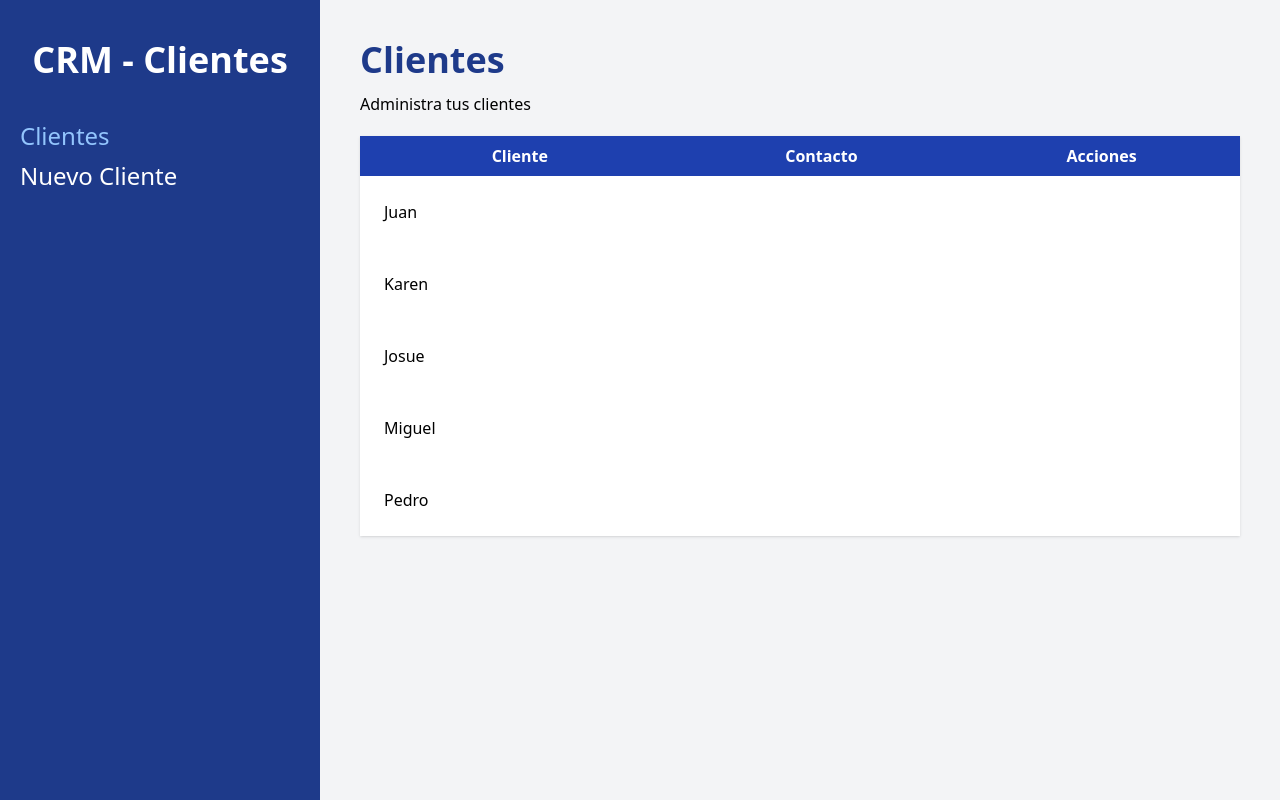
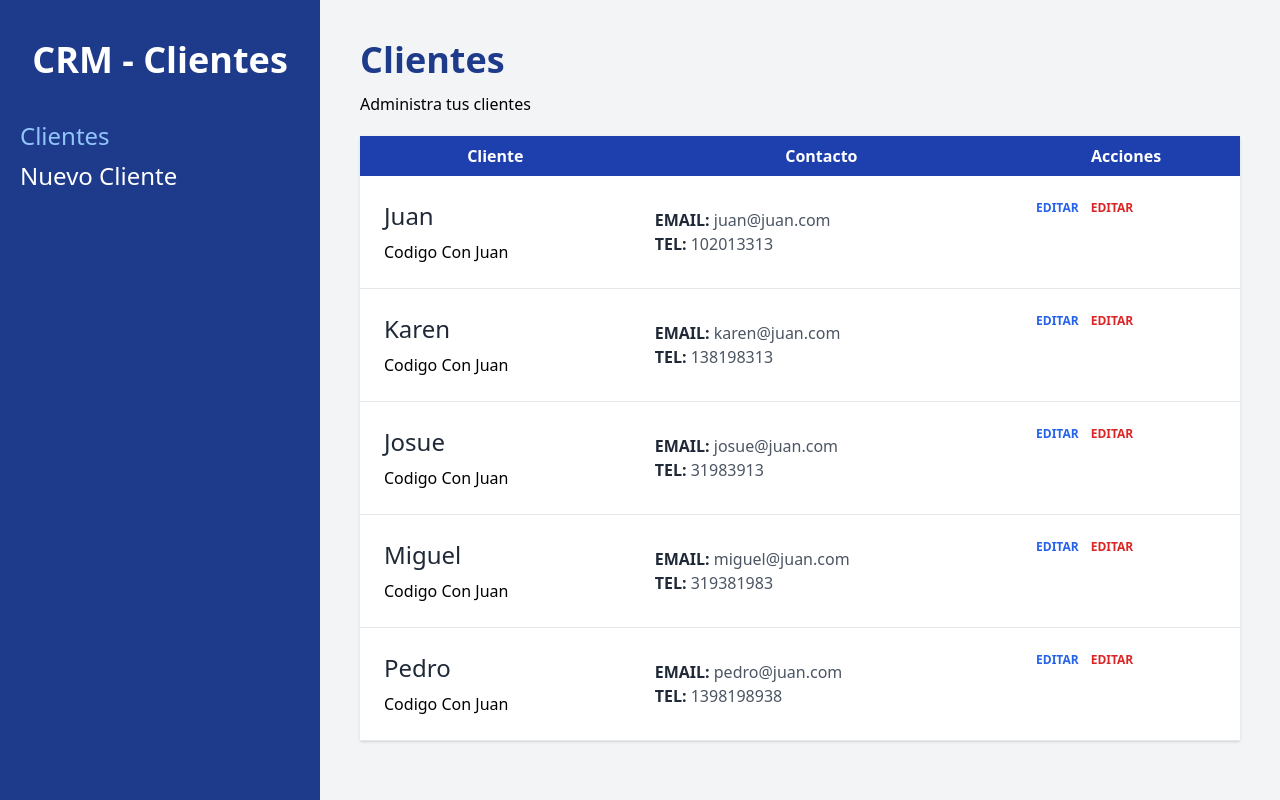
Before and after one commit to diegofdg/react_la_guia_completa, a React (Vite) app in the folder 04_crm_react/: page / in a window 1280 px wide. Built offline with nearby package versions, Linux system fonts and the light colour scheme.

Commit message:
04_crm_react-mostrando el resto de la información

```diff
--- a/04_crm_react/src/components/Cliente.jsx
+++ b/04_crm_react/src/components/Cliente.jsx
@@ -2,9 +2,28 @@ function Cliente ({ cliente }) {
   const { nombre, empresa, email, telefono, id } = cliente;
 
   return (
-    <tr>
+    <tr className="border-b">
+      <td className="p-6 space-y-2">
+        <p className="text-2xl text-gray-800">{nombre}</p>
+        <p>{empresa}</p>
+      </td>
       <td className="p-6">
-        {nombre}
+        <p className="text-gray-600"><span className="text-gray-800 uppercase font-bold">Email: </span>{email}</p>
+        <p className="text-gray-600"><span className="text-gray-800 uppercase font-bold">Tel: </span>{telefono}</p>
+      </td>
+      <td className="p-6 flex gap-3">
+        <button
+          type="button"
+          className="text-blue-600 hover:text-blue-700 uppercase font-bold text-xs"
+        >
+          Editar
+        </button>
+        <button
+          type="button"
+          className="text-red-600 hover:text-red-700 uppercase font-bold text-xs"
+        >
+          Editar
+        </button>
       </td>
     </tr>
   )
```
